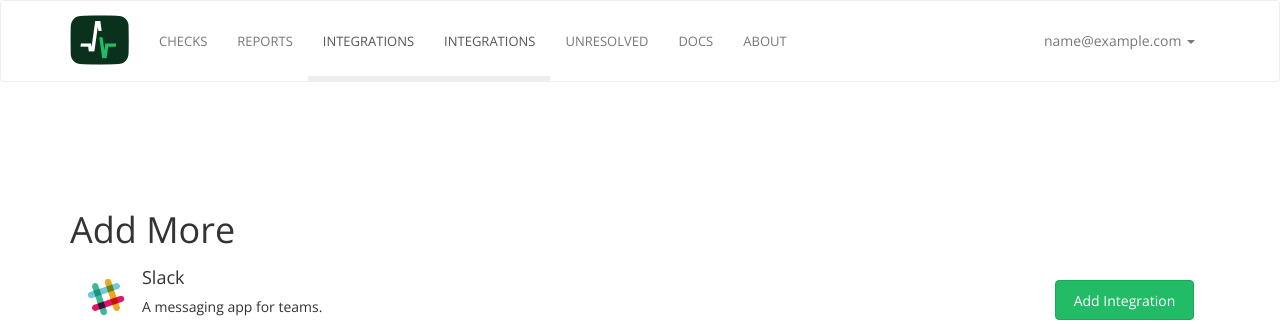
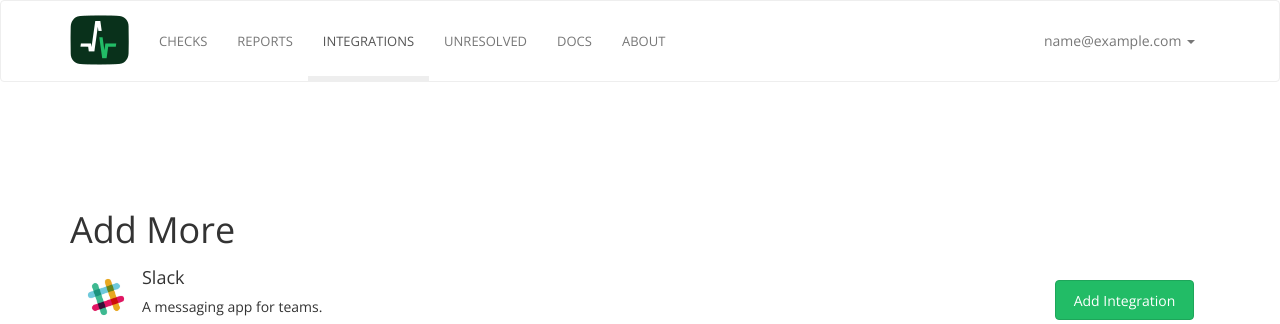
Before and after one commit to andela/healthchecks-a-team, a Django app: page /integrations/ in a window 1280 px wide. Shown: the top 324 px of the page. Run offline with Django 3.2, Linux system fonts and the light colour scheme; the visitor is signed in with stand-in values (Sample User, id 1); data comes from the database, SQL or seed files in the repository; data that the repository does not hold is empty; parts of the project's set-up code (start-up, migrations or seed data) failed here and were passed over; some libraries are stand-ins or nearby versions.

Commit message:
remove duplicate integrations tab

```diff
--- a/templates/base.html
+++ b/templates/base.html
@@ -83,15 +83,12 @@
                 </li>
 
                 <li {% if page == 'channels' %} class="active" {% endif %}>
-                <a href="{% url 'hc-channels' %}">Integrations</a>
+                    <a href="{% url 'hc-channels' %}">Integrations</a>
                 </li>
-                    <li {% if page == 'channels' %} class="active" {% endif %}>
-                        <a href="{% url 'hc-channels' %}">Integrations</a>
-                    </li>
-                    <li{% if page == 'checks_failed' %} class ="active"{% endif %}>
-                        <a href="{% url 'failed_checks' %}">Unresolved</a>
+                <li{% if page == 'checks_failed' %} class ="active"{% endif %}>
+                    <a href="{% url 'failed_checks' %}">Unresolved</a>
 
-                    </li>
+                </li>
                 {% endif %}
 
 
```
